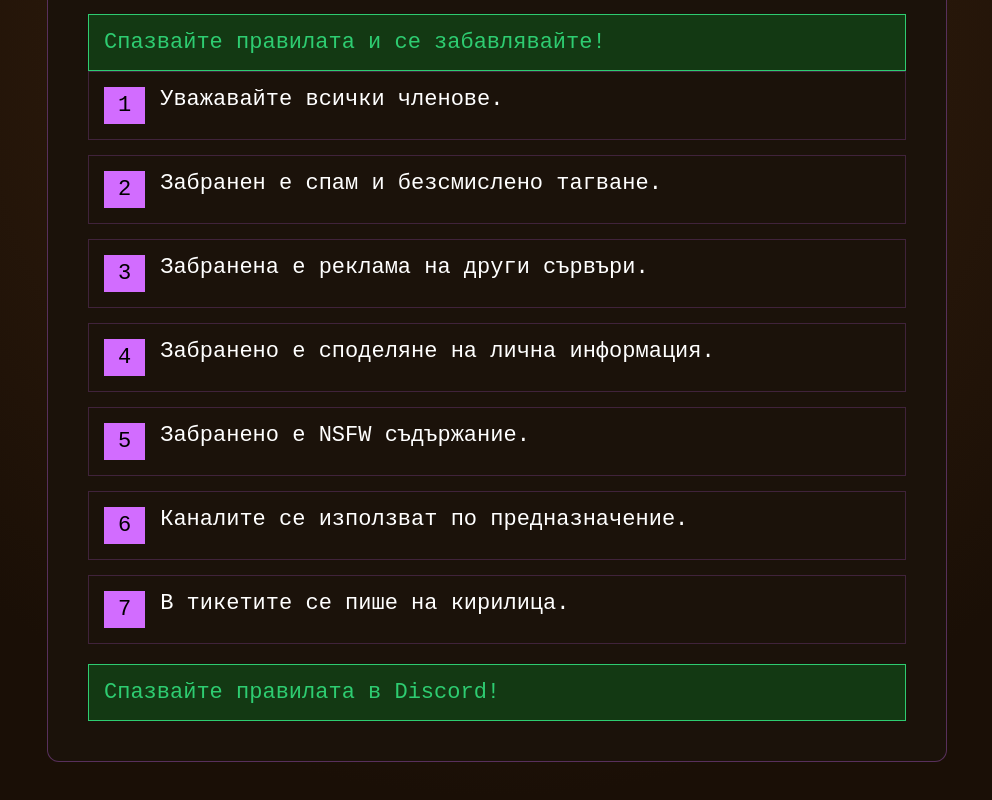
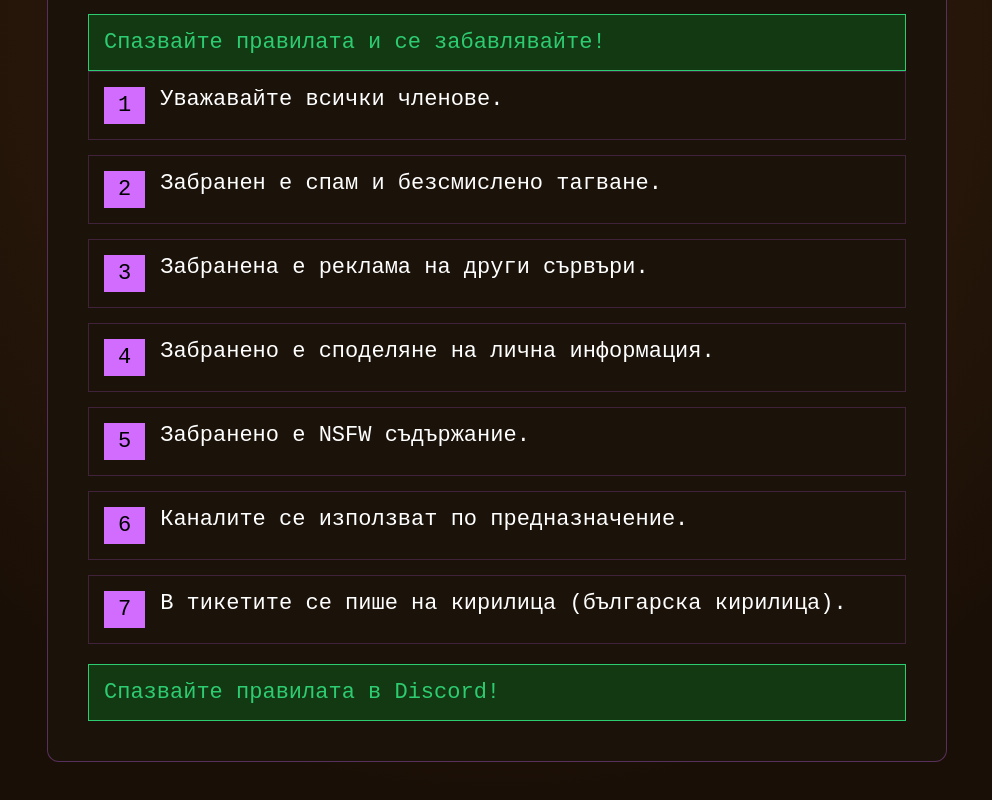
Before and after one commit to Mitko34560/sugarsmp, a plain HTML site: page rules.html in a window 1280 px wide. Shown: the part 800-1600 px from the top of the page, without its empty margins (143-1135 px from the left). Drawn offline with Linux system fonts and the light colour scheme.

Commit message:
Update rules.html

```diff
--- a/rules.html
+++ b/rules.html
@@ -57,7 +57,7 @@
 <div class="rule-item"><span>4</span> Забранено е споделяне на лична информация.</div>
 <div class="rule-item"><span>5</span> Забранено е NSFW съдържание.</div>
 <div class="rule-item"><span>6</span> Каналите се използват по предназначение.</div>
-<div class="rule-item"><span>7</span> В тикетите се пише на кирилица.</div>
+<div class="rule-item"><span>7</span> В тикетите се пише на кирилица (българска кирилица).</div>
 
 <div class="rule-final">Спазвайте правилата в Discord!</div>
 
```
